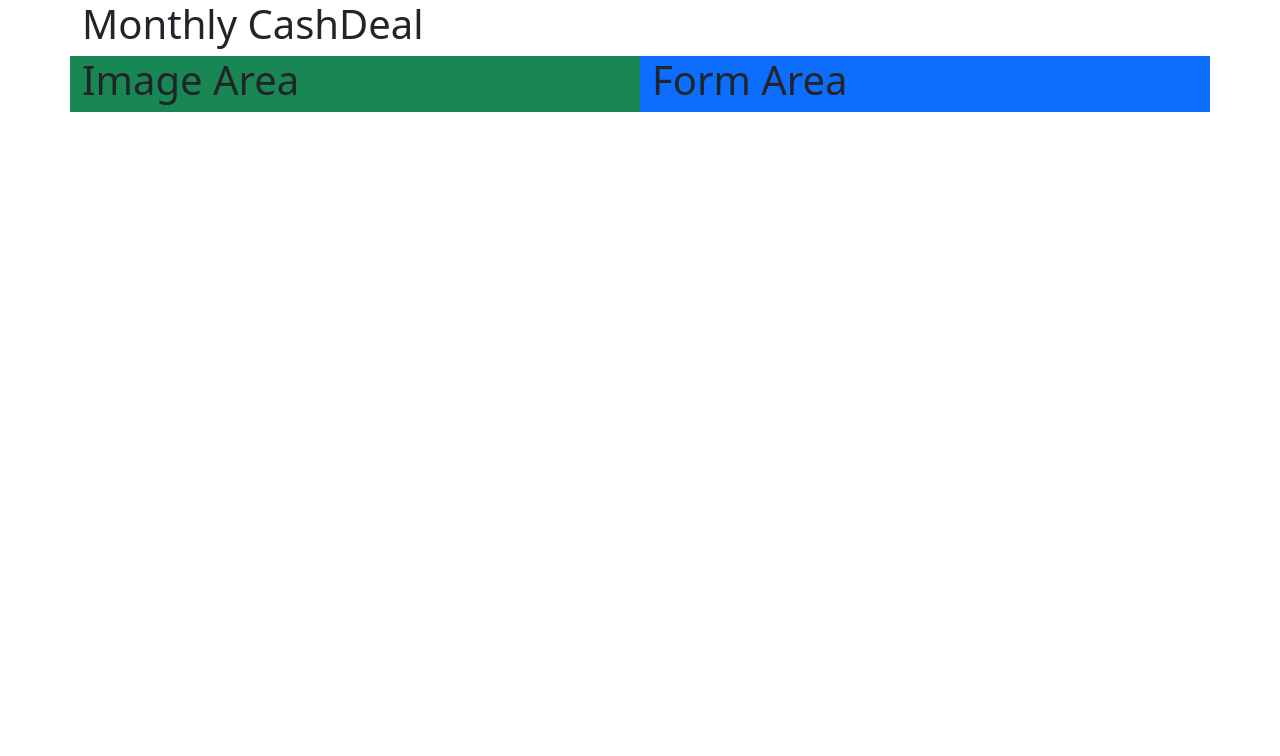
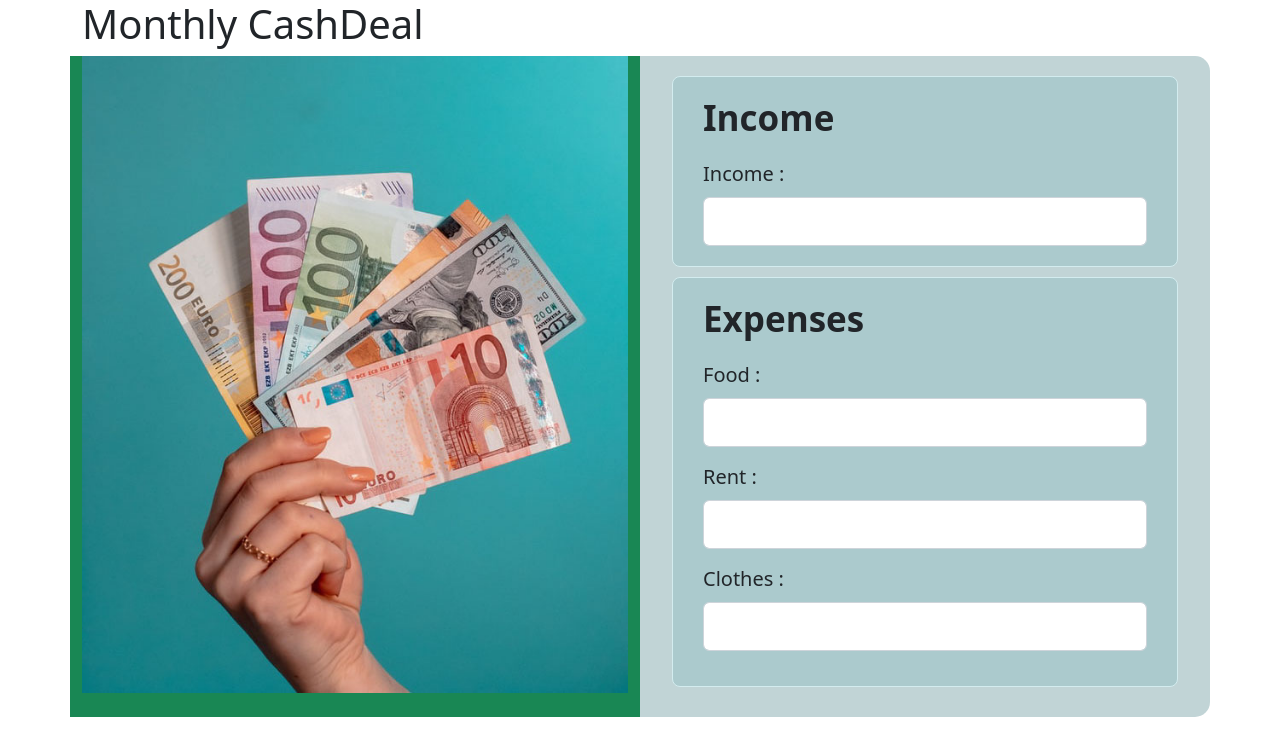
Before and after one commit to naimurcse/money-master, a plain HTML site: page index.html in a window 1280 px wide. Drawn offline with nearby package versions, Linux system fonts and the light colour scheme.

Commit message:
Income and Expenses HTML and CSS Done

```diff
--- a/css/style.css
+++ b/css/style.css
@@ -0,0 +1,35 @@
+.buget-body {
+    background-color: #c1d4d6;
+    border-radius: 15px;
+}
+
+.form-area {
+    padding: 20px;
+}
+
+.income-area {
+    border: 1px solid #d3ecef;
+    background-color: #abcacd;
+    border-radius: 8px;
+    padding: 20px 30px;
+    margin-bottom: 10px;
+}
+
+.input-area {
+    margin-bottom: 15px;
+}
+
+.form-area h2 {
+    margin-bottom: 20px;
+    font-weight: 700;
+    font-size: 35px;
+}
+
+.form-area label {
+    font-size: 20px;
+}
+
+.form-area input {
+    font-size: 18px;
+    padding: 10px 20px;
+}
--- a/index.html
+++ b/index.html
@@ -1,4 +1,5 @@
 <!DOCTYPE html>
+
 <html lang="en">
 
 <head>
@@ -20,12 +21,40 @@
         <div class="container">
             <section class="buget-section">
                 <h1>Monthly CashDeal</h1>
-                <div class="row">
+                <div class="row buget-body">
                     <div class="col-lg-6 col-sm-12 bg-success">
-                        <h1>Image Area</h1>
+                        <img class="img-fluid" src="images/bg-money.jpg" alt="bg-money">
                     </div>
-                    <div class="col-lg-6 col-sm-12 bg-primary">
-                        <h1>Form Area</h1>
+                    <div class="col-lg-6 col-sm-12">
+                        <div class="form-area">
+                            <div class="income-area">
+                                <h2>Income</h2>
+                                <label for="income" class="form-label">Income : </label>
+                                <input type="text" class="form-control" id="income">
+                            </div>
+                            <div class="income-area">
+                                <h2>Expenses</h2>
+                                <form action="">
+                                    <!-- Food Expense -->
+                                    <div class="input-area">
+                                        <label for="food" class="form-label">Food : </label>
+                                        <input type="text" class="form-control" id="food">
+                                    </div>
+
+                                    <!-- Rent Expense -->
+                                    <div class="input-area">
+                                        <label for="rent" class="form-label">Rent : </label>
+                                        <input type="text" class="form-control" id="rent">
+                                    </div>
+
+                                    <!-- Clothes Expense -->
+                                    <div class="input-area">
+                                        <label for="clothes" class="form-label">Clothes : </label>
+                                        <input type="text" class="form-control" id="clothes">
+                                    </div>
+                                </form>
+                            </div>
+                        </div>
                     </div>
                 </div>
             </section>
```
Also changed, not shown: images/bg-money.jpg (added).
